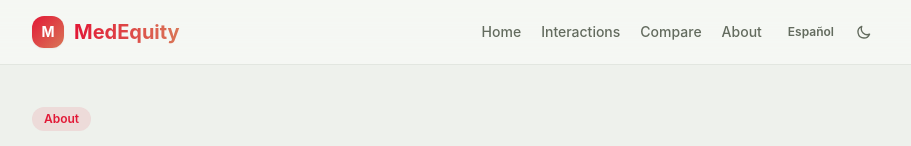
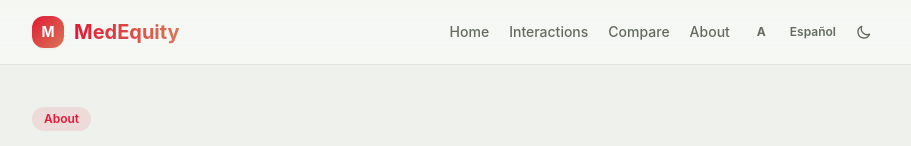
Before and after one commit to 532ab/medequity, a Next.js app: page /about in a window 1280 px wide. Shown: the top 146 px of the page, without its empty margins (184-1095 px from the left). Built offline with nearby package versions, Linux system fonts and the light colour scheme.

Commit message:
Add text size toggle for accessibility (normal/large/extra-large)

```diff
--- a/src/app/layout.tsx
+++ b/src/app/layout.tsx
@@ -3,6 +3,7 @@ import Link from "next/link";
 import PageTransition from "@/components/PageTransition";
 import ThemeToggle from "@/components/ThemeToggle";
 import LanguageSwitcher from "@/components/LanguageSwitcher";
+import TextSizeToggle from "@/components/TextSizeToggle";
 import BottomTabBar from "@/components/BottomTabBar";
 import DesktopNav from "@/components/DesktopNav";
 import Footer from "@/components/Footer";
@@ -34,7 +35,7 @@ export default function RootLayout({ children }: { children: React.ReactNode })
       <head>
         <link rel="apple-touch-icon" href="/icon-192.svg" />
         <script dangerouslySetInnerHTML={{ __html: `
-          (function(){try{var t=localStorage.getItem('theme'),d=t==='dark'||(!t&&window.matchMedia('(prefers-color-scheme:dark)').matches);if(d)document.documentElement.classList.add('dark')}catch(e){}})();
+          (function(){try{var t=localStorage.getItem('theme'),d=t==='dark'||(!t&&window.matchMedia('(prefers-color-scheme:dark)').matches);if(d)document.documentElement.classList.add('dark');var s=localStorage.getItem('textSize');if(s==='large')document.documentElement.style.fontSize='115%';if(s==='xlarge')document.documentElement.style.fontSize='130%'}catch(e){}})();
           if('serviceWorker' in navigator){navigator.serviceWorker.register('/sw.js')}
         `}} />
       </head>
@@ -58,7 +59,8 @@ export default function RootLayout({ children }: { children: React.ReactNode })
               </Link>
               <div className="flex items-center gap-2 sm:gap-4">
                 <DesktopNav />
-                <div className="flex items-center gap-1">
+                <div className="flex items-center gap-0.5">
+                  <TextSizeToggle />
                   <LanguageSwitcher />
                   <ThemeToggle />
                 </div>
--- /dev/null
+++ b/src/components/TextSizeToggle.tsx
@@ -0,0 +1,52 @@
+"use client";
+
+import { useEffect, useState } from "react";
+
+const SIZES = [
+  { id: "normal", label: "A", scale: "100%" },
+  { id: "large", label: "A", scale: "115%" },
+  { id: "xlarge", label: "A", scale: "130%" },
+] as const;
+
+export default function TextSizeToggle() {
+  const [sizeIndex, setSizeIndex] = useState(0);
+  const [mounted, setMounted] = useState(false);
+
+  useEffect(() => {
+    setMounted(true);
+    const stored = localStorage.getItem("textSize");
+    if (stored) {
+      const idx = SIZES.findIndex((s) => s.id === stored);
+      if (idx >= 0) {
+        setSizeIndex(idx);
+        document.documentElement.style.fontSize = SIZES[idx].scale;
+      }
+    }
+  }, []);
+
+  const cycle = () => {
+    const next = (sizeIndex + 1) % SIZES.length;
+    setSizeIndex(next);
+    document.documentElement.style.fontSize = SIZES[next].scale;
+    localStorage.setItem("textSize", SIZES[next].id);
+  };
+
+  if (!mounted) return <div className="w-8 h-8" />;
+
+  return (
+    <button
+      onClick={cycle}
+      aria-label={`Text size: ${SIZES[sizeIndex].id}`}
+      className="w-8 h-8 flex items-center justify-center rounded-xl text-muted dark:text-dark-muted hover:text-charcoal dark:hover:text-dark-text hover:bg-sand/60 dark:hover:bg-dark-border transition-colors active:scale-95"
+    >
+      <span className={`font-bold leading-none ${
+        sizeIndex === 0 ? "text-xs" : sizeIndex === 1 ? "text-sm" : "text-base"
+      }`}>
+        A
+      </span>
+      <span className="text-[8px] font-bold text-coral ml-px leading-none">
+        {sizeIndex === 0 ? "" : sizeIndex === 1 ? "+" : "++"}
+      </span>
+    </button>
+  );
+}
```
